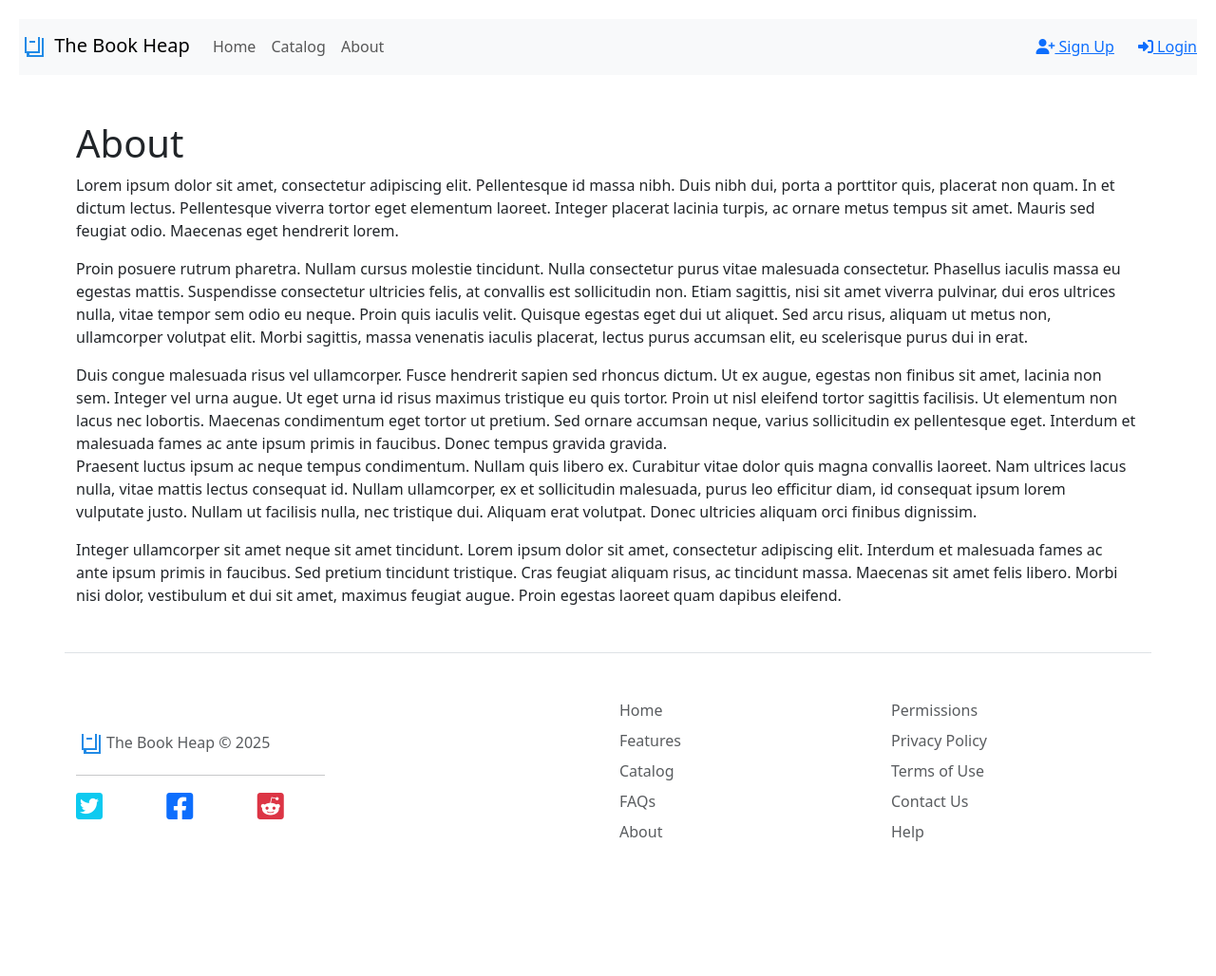
After one commit to ioseph01/django_bookstore, a Django app: page /about/ in a window 1280 px wide. The commit adds this page. Shown: the whole page at 95% size. Run offline with Django 5.2, Linux system fonts and the light colour scheme.

```diff
--- /dev/null
+++ b/myapp/templates/about.html
@@ -0,0 +1,21 @@
+{% extends "base.html" %}
+{% load static %}
+{% block content %}
+
+<div class="container mx-5 my-5">
+    <h1>About</h1>
+    <p>
+    Lorem ipsum dolor sit amet, consectetur adipiscing elit. Pellentesque id massa nibh. Duis nibh dui, porta a porttitor quis, placerat non quam. In et dictum lectus. Pellentesque viverra tortor eget elementum laoreet. Integer placerat lacinia turpis, ac ornare metus tempus sit amet. Mauris sed feugiat odio. Maecenas eget hendrerit lorem.
+    </p>
+    <p>
+    Proin posuere rutrum pharetra. Nullam cursus molestie tincidunt. Nulla consectetur purus vitae malesuada consectetur. Phasellus iaculis massa eu egestas mattis. Suspendisse consectetur ultricies felis, at convallis est sollicitudin non. Etiam sagittis, nisi sit amet viverra pulvinar, dui eros ultrices nulla, vitae tempor sem odio eu neque. Proin quis iaculis velit. Quisque egestas eget dui ut aliquet. Sed arcu risus, aliquam ut metus non, ullamcorper volutpat elit. Morbi sagittis, massa venenatis iaculis placerat, lectus purus accumsan elit, eu scelerisque purus dui in erat.
+    </p>
+    Duis congue malesuada risus vel ullamcorper. Fusce hendrerit sapien sed rhoncus dictum. Ut ex augue, egestas non finibus sit amet, lacinia non sem. Integer vel urna augue. Ut eget urna id risus maximus tristique eu quis tortor. Proin ut nisl eleifend tortor sagittis facilisis. Ut elementum non lacus nec lobortis. Maecenas condimentum eget tortor ut pretium. Sed ornare accumsan neque, varius sollicitudin ex pellentesque eget. Interdum et malesuada fames ac ante ipsum primis in faucibus. Donec tempus gravida gravida.
+    <p>
+    Praesent luctus ipsum ac neque tempus condimentum. Nullam quis libero ex. Curabitur vitae dolor quis magna convallis laoreet. Nam ultrices lacus nulla, vitae mattis lectus consequat id. Nullam ullamcorper, ex et sollicitudin malesuada, purus leo efficitur diam, id consequat ipsum lorem vulputate justo. Nullam ut facilisis nulla, nec tristique dui. Aliquam erat volutpat. Donec ultricies aliquam orci finibus dignissim.
+    </p>
+    <p>
+    Integer ullamcorper sit amet neque sit amet tincidunt. Lorem ipsum dolor sit amet, consectetur adipiscing elit. Interdum et malesuada fames ac ante ipsum primis in faucibus. Sed pretium tincidunt tristique. Cras feugiat aliquam risus, ac tincidunt massa. Maecenas sit amet felis libero. Morbi nisi dolor, vestibulum et dui sit amet, maximus feugiat augue. Proin egestas laoreet quam dapibus eleifend.
+    </p>
+</div>
+{% endblock %}
--- a/myapp/templates/base.html
+++ b/myapp/templates/base.html
@@ -55,7 +55,7 @@
             <a class="nav-link" href="{% url 'book_list' %}">Catalog</a>
           </li>
           <li class="nav-item">
-            <a class="nav-link" href="#">About</a>
+            <a class="nav-link" href="{% url 'about' %}">About</a>
           </li>
 
         </ul>
--- a/myapp/urls.py
+++ b/myapp/urls.py
@@ -4,6 +4,7 @@ from . import views
 
 urlpatterns = [
     path('', views.home, name='home'),
+    path('about/', views.about, name='about'),
     path('books/', views.book_list, name="book_list"),
     path('books/<int:book_id>/', views.book_detail, name="book_detail"),
     path('register/', views.SignUpView.as_view(), name='register'),
--- a/myapp/views.py
+++ b/myapp/views.py
@@ -6,10 +6,8 @@ from .models import Book
 def home(request):
     return render(request, "home.html")
 
-
-def books(request):
-    items = Book.objects.all()
-    return render(request, "books.html", {"books": items})
+def about(request):
+    return render(request, "about.html")
 
 
 def book_detail(request, book_id):
@@ -28,7 +26,7 @@ def book_detail(request, book_id):
         context['cart'] = request.user.get_cart()
     return render(request, 'book_detail.html', context)
 
-
+from django.core.paginator import Paginator
 
 def book_list(request):
     books = Book.objects.all()
@@ -43,9 +41,20 @@ def book_list(request):
             Q(subjects__name__icontains=query)
         ).distinct()  # Remove duplicates from joins
 
+
+    paginator = Paginator(books, 20)
+    page_number = request.GET.get('page')
+    page_obj = paginator.get_page(page_number)
+
+    print(f"Total books: {paginator.count}")
+    print(f"Number of pages: {paginator.num_pages}")
+    print(f"Current page: {page_obj.number}")
+
     return render(request, 'books.html', {
-        'books': books,
-        'query': query
+        'page_obj': page_obj,
+        'books': page_obj,
+        'query': query,
+
     })
 
 
```
Also changed, not shown: myapp/templates/books.html (+28 -2 lines), db.sqlite3, myapp/static/book_cover.css (line endings or trailing spaces).
